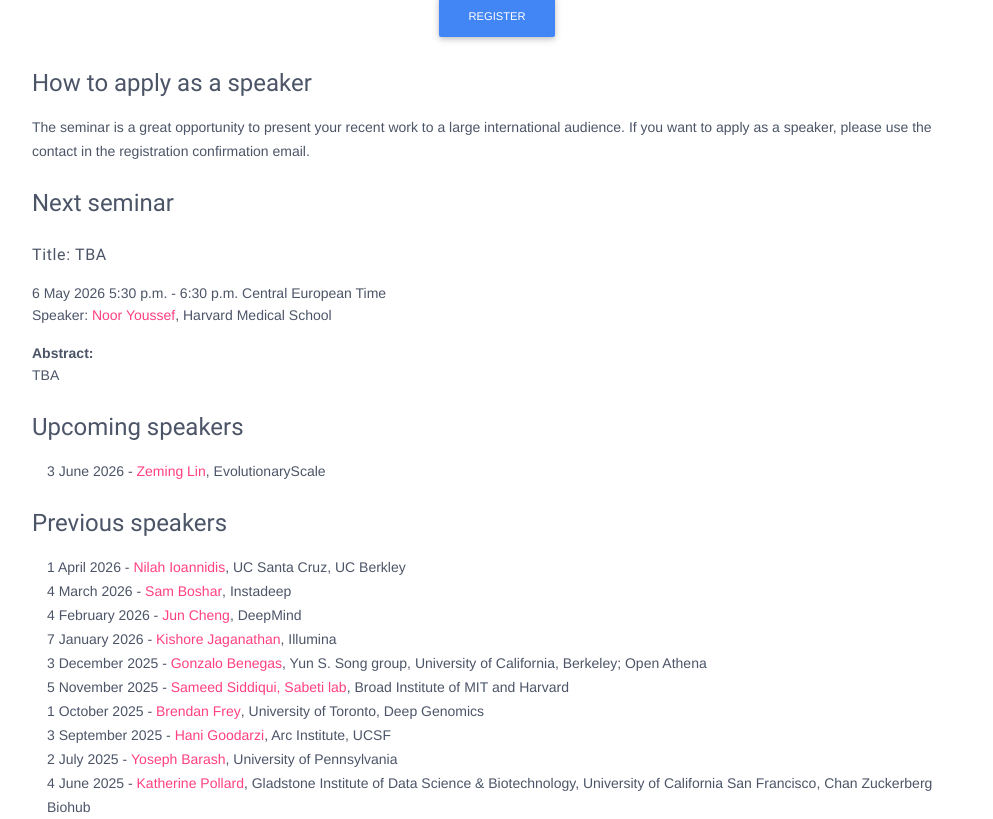
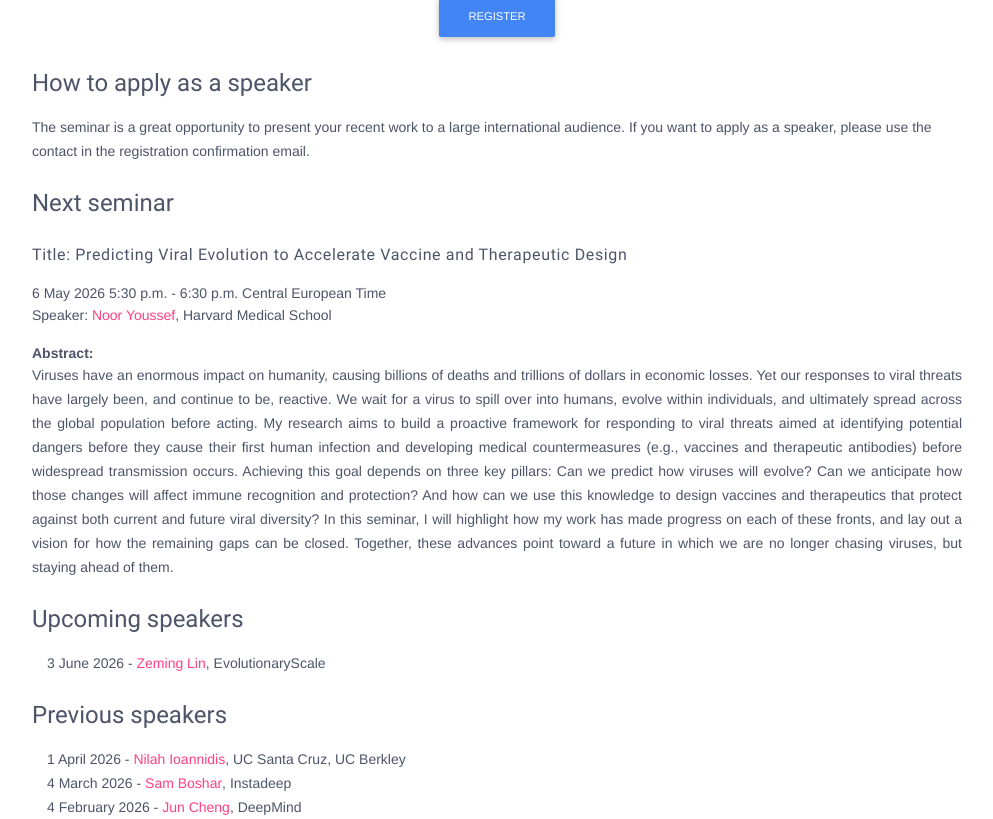
Before and after one commit to kipoi/website, a Flask app: page /seminar/ in a window 1280 px wide. Shown: the part 384-1203 px from the top of the page, without its empty margins (143-1136 px from the left). Run offline with Flask 3, Linux system fonts and the light colour scheme; some libraries are stand-ins or nearby versions.

Commit message:
Update seminar page

```diff
--- a/app/models/templates/models/seminar.html
+++ b/app/models/templates/models/seminar.html
@@ -31,11 +31,11 @@
         <p>The seminar is a great opportunity to present your recent work to a large international audience.
             If you want to apply as a speaker, please use the contact in the registration confirmation email.</p>
         <h4>Next seminar</h4>
-        <h6> Title: TBA </h6> 6 May 2026 5:30 p.m. - 6:30 p.m. Central European Time
+        <h6> Title: Predicting Viral Evolution to Accelerate Vaccine and Therapeutic Design </h6> 6 May 2026 5:30 p.m. - 6:30 p.m. Central European Time
         <p>Speaker: <strong><a href="https://www.deboramarkslab.com/">Noor Youssef</a></strong>, Harvard Medical School</p>
         <strong>Abstract:</strong>
         <p align="justify">
-            TBA
+            Viruses have an enormous impact on humanity, causing billions of deaths and trillions of dollars in economic losses. Yet our responses to viral threats have largely been, and continue to be, reactive. We wait for a virus to spill over into humans, evolve within individuals, and ultimately spread across the global population before acting. My research aims to build a proactive framework for responding to viral threats aimed at identifying potential dangers before they cause their first human infection and developing medical countermeasures (e.g., vaccines and therapeutic antibodies) before widespread transmission occurs. Achieving this goal depends on three key pillars: Can we predict how viruses will evolve? Can we anticipate how those changes will affect immune recognition and protection? And how can we use this knowledge to design vaccines and therapeutics that protect against both current and future viral diversity? In this seminar, I will highlight how my work has made progress on each of these fronts, and lay out a vision for how the remaining gaps can be closed. Together, these advances point toward a future in which we are no longer chasing viruses, but staying ahead of them.
         </p>
 
         <h4>Upcoming speakers</h4>
--- a/template/cookiecutter.json
+++ b/template/cookiecutter.json
@@ -1,8 +1,8 @@
 {
   "directory_name": "seminar",
   "file_name": "seminar",
-  "title": "TBA",
-  "abstract": "TBA",
+  "title": "Predicting Viral Evolution to Accelerate Vaccine and Therapeutic Design",
+  "abstract": "Viruses have an enormous impact on humanity, causing billions of deaths and trillions of dollars in economic losses. Yet our responses to viral threats have largely been, and continue to be, reactive. We wait for a virus to spill over into humans, evolve within individuals, and ultimately spread across the global population before acting. My research aims to build a proactive framework for responding to viral threats aimed at identifying potential dangers before they cause their first human infection and developing medical countermeasures (e.g., vaccines and therapeutic antibodies) before widespread transmission occurs. Achieving this goal depends on three key pillars: Can we predict how viruses will evolve? Can we anticipate how those changes will affect immune recognition and protection? And how can we use this knowledge to design vaccines and therapeutics that protect against both current and future viral diversity? In this seminar, I will highlight how my work has made progress on each of these fronts, and lay out a vision for how the remaining gaps can be closed. Together, these advances point toward a future in which we are no longer chasing viruses, but staying ahead of them.",
   "present":
   {
       "speaker": "Noor Youssef",
--- a/template/seminar/seminar.html
+++ b/template/seminar/seminar.html
@@ -31,11 +31,11 @@
         <p>The seminar is a great opportunity to present your recent work to a large international audience.
             If you want to apply as a speaker, please use the contact in the registration confirmation email.</p>
         <h4>Next seminar</h4>
-        <h6> Title: TBA </h6> 6 May 2026 5:30 p.m. - 6:30 p.m. Central European Time
+        <h6> Title: Predicting Viral Evolution to Accelerate Vaccine and Therapeutic Design </h6> 6 May 2026 5:30 p.m. - 6:30 p.m. Central European Time
         <p>Speaker: <strong><a href="https://www.deboramarkslab.com/">Noor Youssef</a></strong>, Harvard Medical School</p>
         <strong>Abstract:</strong>
         <p align="justify">
-            TBA
+            Viruses have an enormous impact on humanity, causing billions of deaths and trillions of dollars in economic losses. Yet our responses to viral threats have largely been, and continue to be, reactive. We wait for a virus to spill over into humans, evolve within individuals, and ultimately spread across the global population before acting. My research aims to build a proactive framework for responding to viral threats aimed at identifying potential dangers before they cause their first human infection and developing medical countermeasures (e.g., vaccines and therapeutic antibodies) before widespread transmission occurs. Achieving this goal depends on three key pillars: Can we predict how viruses will evolve? Can we anticipate how those changes will affect immune recognition and protection? And how can we use this knowledge to design vaccines and therapeutics that protect against both current and future viral diversity? In this seminar, I will highlight how my work has made progress on each of these fronts, and lay out a vision for how the remaining gaps can be closed. Together, these advances point toward a future in which we are no longer chasing viruses, but staying ahead of them.
         </p>
 
         <h4>Upcoming speakers</h4>
```
